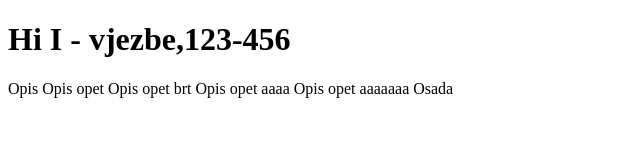
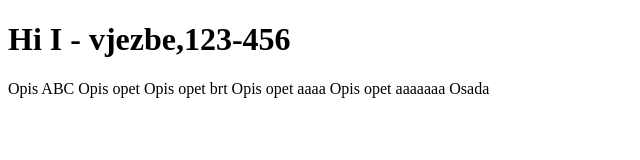
Before and after one commit to krslakdan/rs1-sedmica02, a plain HTML site: page index.html in a window 1280 px wide. Shown: the full height of the page, 0-640 px from the left. Drawn offline with Linux system fonts and the light colour scheme.

Commit message:
dodao sam abc

```diff
--- a/index.html
+++ b/index.html
@@ -7,7 +7,7 @@
 </head>
 <body>
     <h1>Hi I - vjezbe,123-456</h1>
-    <label for="">Opis</label>
+    <label for="">Opis ABC</label>
     <label for="">Opis opet</label>
     <label for="">Opis opet brt</label>
     <label for="">Opis opet aaaa</label>
```
